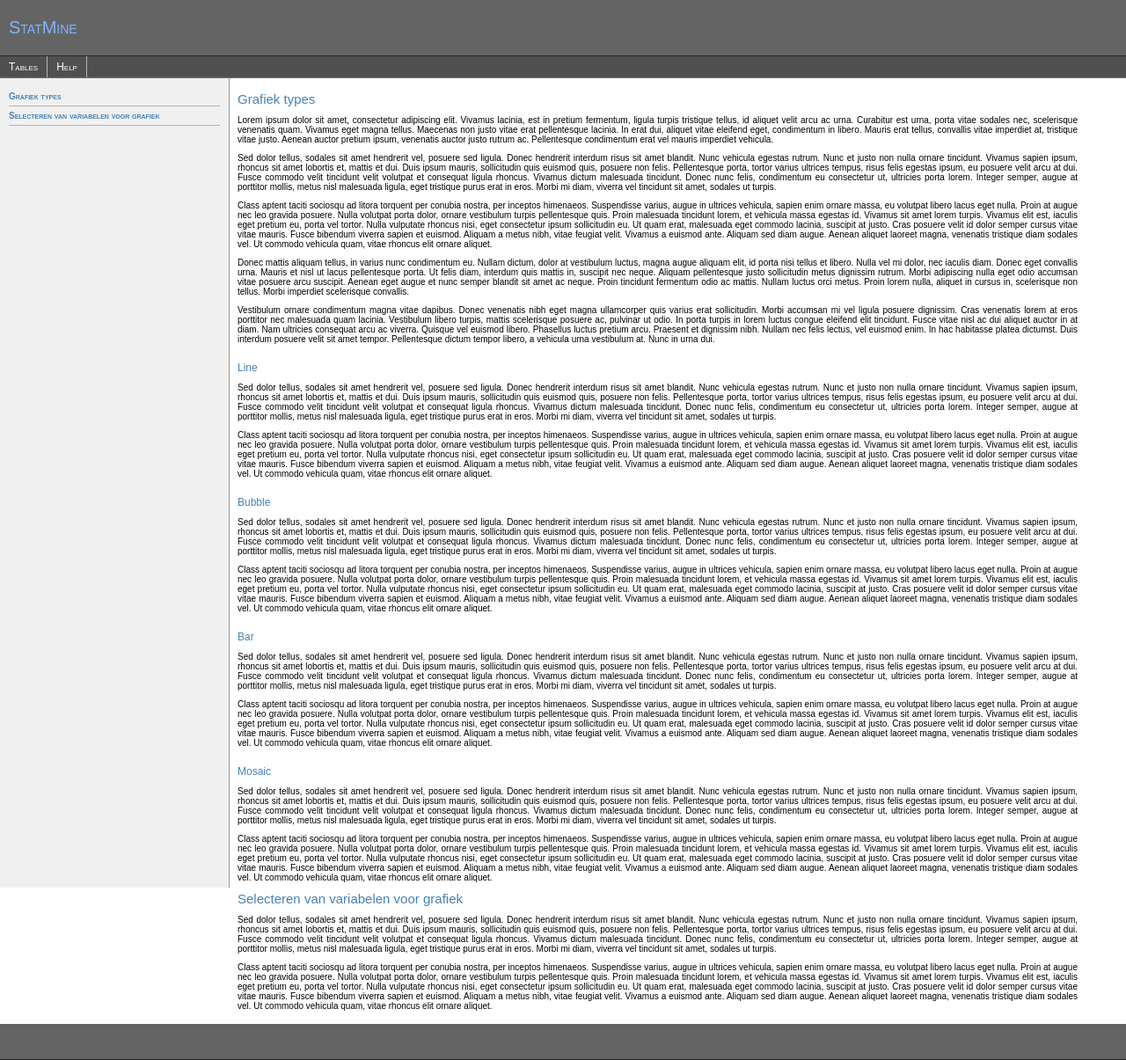
After one commit to vsnijders/smp, a PHP site: page /smp/help/index.php in a window 1280 px wide. The commit adds this page. Shown: the whole page at 88% size. Run offline with PHP 8.4, Linux system fonts and the light colour scheme.

Commit message:
Added start for help page

```diff
--- /dev/null
+++ b/help/index.php
@@ -0,0 +1,121 @@
+<!DOCTYPE html>
+<html>
+  <head>
+    <meta charset="utf-8" />
+
+    <title>StatMine - help</title>
+
+    <!-- webpage icon -->
+    <link type="text/css" href="../css/ui.css" rel="stylesheet" />
+    <link rel="shortcut icon" href="../img/favicon.ico" type="image/vnd.microsoft.icon" />
+    <link rel="icon" href="../img/favicon2.png" type="image/png" />
+
+    <!-- jQuery includes -->
+    <link type="text/css" href="../css/smoothness/jquery-ui-1.8.17.custom.css" rel="stylesheet" />
+    <script type="text/javascript" src="../js/jquery-1.7.1.js"></script>
+    <script type="text/javascript" src="../js/jquery-ui-1.8.17.custom.min.js"></script>
+
+  </head>
+  <style>
+   h2 {
+     margin-top : 10px;
+     margin-bottom : 10px;
+     color : steelblue;
+     font-size : 150%;
+   }
+   h3 {
+     margin-top : 20px;
+     margin-bottom : 5px;
+     color : steelblue;
+     font-size : 120%;
+   }
+   p {
+     margin-top : 1em;
+     margin-bottom : 1em;
+     text-align : justify;
+     margin-right : 50px;
+   }
+   div.menu h3 {
+     margin-top : 5px;
+     padding-bottom : 5px;
+     border-bottom : 1px solid rgb(180, 180, 180);
+   }
+   div.menu a {
+     font-weight : bold;
+   }
+   div.menu a:hover {
+     color : black;
+   }
+  </style>
+  <body>
+
+  <header>
+    <h1><a href="../index.php">StatMine</a></h1>
+  </header>
+  <div id="navigation-container">
+    <div id="navigation">
+      <ul>
+        <li><a href="../index.php">Tables</a></li>
+        <li><a href="../help/index.php">Help</a></li>
+      </ul>
+    </div>
+  </div>
+
+  <article>
+    <div class="menu">
+      <h3><a href="">Grafiek types</a></h3>
+      <h3><a href="">Selecteren van variabelen voor grafiek</a></h3>
+    </div>
+
+    <div class="content">
+
+      <h2>Grafiek types</h2>
+
+     <p>Lorem ipsum dolor sit amet, consectetur adipiscing elit. Vivamus lacinia, est in pretium fermentum, ligula turpis tristique tellus, id aliquet velit arcu ac urna. Curabitur est urna, porta vitae sodales nec, scelerisque venenatis quam. Vivamus eget magna tellus. Maecenas non justo vitae erat pellentesque lacinia. In erat dui, aliquet vitae eleifend eget, condimentum in libero. Mauris erat tellus, convallis vitae imperdiet at, tristique vitae justo. Aenean auctor pretium ipsum, venenatis auctor justo rutrum ac. Pellentesque condimentum erat vel mauris imperdiet vehicula.</p>
+
+<p>Sed dolor tellus, sodales sit amet hendrerit vel, posuere sed ligula. Donec hendrerit interdum risus sit amet blandit. Nunc vehicula egestas rutrum. Nunc et justo non nulla ornare tincidunt. Vivamus sapien ipsum, rhoncus sit amet lobortis et, mattis et dui. Duis ipsum mauris, sollicitudin quis euismod quis, posuere non felis. Pellentesque porta, tortor varius ultrices tempus, risus felis egestas ipsum, eu posuere velit arcu at dui. Fusce commodo velit tincidunt velit volutpat et consequat ligula rhoncus. Vivamus dictum malesuada tincidunt. Donec nunc felis, condimentum eu consectetur ut, ultricies porta lorem. Integer semper, augue at porttitor mollis, metus nisl malesuada ligula, eget tristique purus erat in eros. Morbi mi diam, viverra vel tincidunt sit amet, sodales ut turpis.</p>
+
+<p>Class aptent taciti sociosqu ad litora torquent per conubia nostra, per inceptos himenaeos. Suspendisse varius, augue in ultrices vehicula, sapien enim ornare massa, eu volutpat libero lacus eget nulla. Proin at augue nec leo gravida posuere. Nulla volutpat porta dolor, ornare vestibulum turpis pellentesque quis. Proin malesuada tincidunt lorem, et vehicula massa egestas id. Vivamus sit amet lorem turpis. Vivamus elit est, iaculis eget pretium eu, porta vel tortor. Nulla vulputate rhoncus nisi, eget consectetur ipsum sollicitudin eu. Ut quam erat, malesuada eget commodo lacinia, suscipit at justo. Cras posuere velit id dolor semper cursus vitae vitae mauris. Fusce bibendum viverra sapien et euismod. Aliquam a metus nibh, vitae feugiat velit. Vivamus a euismod ante. Aliquam sed diam augue. Aenean aliquet laoreet magna, venenatis tristique diam sodales vel. Ut commodo vehicula quam, vitae rhoncus elit ornare aliquet.</p>
+
+<p>Donec mattis aliquam tellus, in varius nunc condimentum eu. Nullam dictum, dolor at vestibulum luctus, magna augue aliquam elit, id porta nisi tellus et libero. Nulla vel mi dolor, nec iaculis diam. Donec eget convallis urna. Mauris et nisl ut lacus pellentesque porta. Ut felis diam, interdum quis mattis in, suscipit nec neque. Aliquam pellentesque justo sollicitudin metus dignissim rutrum. Morbi adipiscing nulla eget odio accumsan vitae posuere arcu suscipit. Aenean eget augue et nunc semper blandit sit amet ac neque. Proin tincidunt fermentum odio ac mattis. Nullam luctus orci metus. Proin lorem nulla, aliquet in cursus in, scelerisque non tellus. Morbi imperdiet scelerisque convallis.</p>
+
+<p>Vestibulum ornare condimentum magna vitae dapibus. Donec venenatis nibh eget magna ullamcorper quis varius erat sollicitudin. Morbi accumsan mi vel ligula posuere dignissim. Cras venenatis lorem at eros porttitor nec malesuada quam lacinia. Vestibulum libero turpis, mattis scelerisque posuere ac, pulvinar ut odio. In porta turpis in lorem luctus congue eleifend elit tincidunt. Fusce vitae nisl ac dui aliquet auctor in at diam. Nam ultricies consequat arcu ac viverra. Quisque vel euismod libero. Phasellus luctus pretium arcu. Praesent et dignissim nibh. Nullam nec felis lectus, vel euismod enim. In hac habitasse platea dictumst. Duis interdum posuere velit sit amet tempor. Pellentesque dictum tempor libero, a vehicula urna vestibulum at. Nunc in urna dui.  </p>
+
+      <h3>Line</h3>
+
+<p>Sed dolor tellus, sodales sit amet hendrerit vel, posuere sed ligula. Donec hendrerit interdum risus sit amet blandit. Nunc vehicula egestas rutrum. Nunc et justo non nulla ornare tincidunt. Vivamus sapien ipsum, rhoncus sit amet lobortis et, mattis et dui. Duis ipsum mauris, sollicitudin quis euismod quis, posuere non felis. Pellentesque porta, tortor varius ultrices tempus, risus felis egestas ipsum, eu posuere velit arcu at dui. Fusce commodo velit tincidunt velit volutpat et consequat ligula rhoncus. Vivamus dictum malesuada tincidunt. Donec nunc felis, condimentum eu consectetur ut, ultricies porta lorem. Integer semper, augue at porttitor mollis, metus nisl malesuada ligula, eget tristique purus erat in eros. Morbi mi diam, viverra vel tincidunt sit amet, sodales ut turpis.</p>
+
+<p>Class aptent taciti sociosqu ad litora torquent per conubia nostra, per inceptos himenaeos. Suspendisse varius, augue in ultrices vehicula, sapien enim ornare massa, eu volutpat libero lacus eget nulla. Proin at augue nec leo gravida posuere. Nulla volutpat porta dolor, ornare vestibulum turpis pellentesque quis. Proin malesuada tincidunt lorem, et vehicula massa egestas id. Vivamus sit amet lorem turpis. Vivamus elit est, iaculis eget pretium eu, porta vel tortor. Nulla vulputate rhoncus nisi, eget consectetur ipsum sollicitudin eu. Ut quam erat, malesuada eget commodo lacinia, suscipit at justo. Cras posuere velit id dolor semper cursus vitae vitae mauris. Fusce bibendum viverra sapien et euismod. Aliquam a metus nibh, vitae feugiat velit. Vivamus a euismod ante. Aliquam sed diam augue. Aenean aliquet laoreet magna, venenatis tristique diam sodales vel. Ut commodo vehicula quam, vitae rhoncus elit ornare aliquet.</p>
+
+      <h3>Bubble</h3>
+
+<p>Sed dolor tellus, sodales sit amet hendrerit vel, posuere sed ligula. Donec hendrerit interdum risus sit amet blandit. Nunc vehicula egestas rutrum. Nunc et justo non nulla ornare tincidunt. Vivamus sapien ipsum, rhoncus sit amet lobortis et, mattis et dui. Duis ipsum mauris, sollicitudin quis euismod quis, posuere non felis. Pellentesque porta, tortor varius ultrices tempus, risus felis egestas ipsum, eu posuere velit arcu at dui. Fusce commodo velit tincidunt velit volutpat et consequat ligula rhoncus. Vivamus dictum malesuada tincidunt. Donec nunc felis, condimentum eu consectetur ut, ultricies porta lorem. Integer semper, augue at porttitor mollis, metus nisl malesuada ligula, eget tristique purus erat in eros. Morbi mi diam, viverra vel tincidunt sit amet, sodales ut turpis.</p>
+
+<p>Class aptent taciti sociosqu ad litora torquent per conubia nostra, per inceptos himenaeos. Suspendisse varius, augue in ultrices vehicula, sapien enim ornare massa, eu volutpat libero lacus eget nulla. Proin at augue nec leo gravida posuere. Nulla volutpat porta dolor, ornare vestibulum turpis pellentesque quis. Proin malesuada tincidunt lorem, et vehicula massa egestas id. Vivamus sit amet lorem turpis. Vivamus elit est, iaculis eget pretium eu, porta vel tortor. Nulla vulputate rhoncus nisi, eget consectetur ipsum sollicitudin eu. Ut quam erat, malesuada eget commodo lacinia, suscipit at justo. Cras posuere velit id dolor semper cursus vitae vitae mauris. Fusce bibendum viverra sapien et euismod. Aliquam a metus nibh, vitae feugiat velit. Vivamus a euismod ante. Aliquam sed diam augue. Aenean aliquet laoreet magna, venenatis tristique diam sodales vel. Ut commodo vehicula quam, vitae rhoncus elit ornare aliquet.</p>
+
+      <h3>Bar</h3>
+
+<p>Sed dolor tellus, sodales sit amet hendrerit vel, posuere sed ligula. Donec hendrerit interdum risus sit amet blandit. Nunc vehicula egestas rutrum. Nunc et justo non nulla ornare tincidunt. Vivamus sapien ipsum, rhoncus sit amet lobortis et, mattis et dui. Duis ipsum mauris, sollicitudin quis euismod quis, posuere non felis. Pellentesque porta, tortor varius ultrices tempus, risus felis egestas ipsum, eu posuere velit arcu at dui. Fusce commodo velit tincidunt velit volutpat et consequat ligula rhoncus. Vivamus dictum malesuada tincidunt. Donec nunc felis, condimentum eu consectetur ut, ultricies porta lorem. Integer semper, augue at porttitor mollis, metus nisl malesuada ligula, eget tristique purus erat in eros. Morbi mi diam, viverra vel tincidunt sit amet, sodales ut turpis.</p>
+
+<p>Class aptent taciti sociosqu ad litora torquent per conubia nostra, per inceptos himenaeos. Suspendisse varius, augue in ultrices vehicula, sapien enim ornare massa, eu volutpat libero lacus eget nulla. Proin at augue nec leo gravida posuere. Nulla volutpat porta dolor, ornare vestibulum turpis pellentesque quis. Proin malesuada tincidunt lorem, et vehicula massa egestas id. Vivamus sit amet lorem turpis. Vivamus elit est, iaculis eget pretium eu, porta vel tortor. Nulla vulputate rhoncus nisi, eget consectetur ipsum sollicitudin eu. Ut quam erat, malesuada eget commodo lacinia, suscipit at justo. Cras posuere velit id dolor semper cursus vitae vitae mauris. Fusce bibendum viverra sapien et euismod. Aliquam a metus nibh, vitae feugiat velit. Vivamus a euismod ante. Aliquam sed diam augue. Aenean aliquet laoreet magna, venenatis tristique diam sodales vel. Ut commodo vehicula quam, vitae rhoncus elit ornare aliquet.</p>
+
+      <h3>Mosaic</h3>
+
+<p>Sed dolor tellus, sodales sit amet hendrerit vel, posuere sed ligula. Donec hendrerit interdum risus sit amet blandit. Nunc vehicula egestas rutrum. Nunc et justo non nulla ornare tincidunt. Vivamus sapien ipsum, rhoncus sit amet lobortis et, mattis et dui. Duis ipsum mauris, sollicitudin quis euismod quis, posuere non felis. Pellentesque porta, tortor varius ultrices tempus, risus felis egestas ipsum, eu posuere velit arcu at dui. Fusce commodo velit tincidunt velit volutpat et consequat ligula rhoncus. Vivamus dictum malesuada tincidunt. Donec nunc felis, condimentum eu consectetur ut, ultricies porta lorem. Integer semper, augue at porttitor mollis, metus nisl malesuada ligula, eget tristique purus erat in eros. Morbi mi diam, viverra vel tincidunt sit amet, sodales ut turpis.</p>
+
+<p>Class aptent taciti sociosqu ad litora torquent per conubia nostra, per inceptos himenaeos. Suspendisse varius, augue in ultrices vehicula, sapien enim ornare massa, eu volutpat libero lacus eget nulla. Proin at augue nec leo gravida posuere. Nulla volutpat porta dolor, ornare vestibulum turpis pellentesque quis. Proin malesuada tincidunt lorem, et vehicula massa egestas id. Vivamus sit amet lorem turpis. Vivamus elit est, iaculis eget pretium eu, porta vel tortor. Nulla vulputate rhoncus nisi, eget consectetur ipsum sollicitudin eu. Ut quam erat, malesuada eget commodo lacinia, suscipit at justo. Cras posuere velit id dolor semper cursus vitae vitae mauris. Fusce bibendum viverra sapien et euismod. Aliquam a metus nibh, vitae feugiat velit. Vivamus a euismod ante. Aliquam sed diam augue. Aenean aliquet laoreet magna, venenatis tristique diam sodales vel. Ut commodo vehicula quam, vitae rhoncus elit ornare aliquet.</p>
+
+      <h2>Selecteren van variabelen voor grafiek</h2>
+
+<p>Sed dolor tellus, sodales sit amet hendrerit vel, posuere sed ligula. Donec hendrerit interdum risus sit amet blandit. Nunc vehicula egestas rutrum. Nunc et justo non nulla ornare tincidunt. Vivamus sapien ipsum, rhoncus sit amet lobortis et, mattis et dui. Duis ipsum mauris, sollicitudin quis euismod quis, posuere non felis. Pellentesque porta, tortor varius ultrices tempus, risus felis egestas ipsum, eu posuere velit arcu at dui. Fusce commodo velit tincidunt velit volutpat et consequat ligula rhoncus. Vivamus dictum malesuada tincidunt. Donec nunc felis, condimentum eu consectetur ut, ultricies porta lorem. Integer semper, augue at porttitor mollis, metus nisl malesuada ligula, eget tristique purus erat in eros. Morbi mi diam, viverra vel tincidunt sit amet, sodales ut turpis.</p>
+
+<p>Class aptent taciti sociosqu ad litora torquent per conubia nostra, per inceptos himenaeos. Suspendisse varius, augue in ultrices vehicula, sapien enim ornare massa, eu volutpat libero lacus eget nulla. Proin at augue nec leo gravida posuere. Nulla volutpat porta dolor, ornare vestibulum turpis pellentesque quis. Proin malesuada tincidunt lorem, et vehicula massa egestas id. Vivamus sit amet lorem turpis. Vivamus elit est, iaculis eget pretium eu, porta vel tortor. Nulla vulputate rhoncus nisi, eget consectetur ipsum sollicitudin eu. Ut quam erat, malesuada eget commodo lacinia, suscipit at justo. Cras posuere velit id dolor semper cursus vitae vitae mauris. Fusce bibendum viverra sapien et euismod. Aliquam a metus nibh, vitae feugiat velit. Vivamus a euismod ante. Aliquam sed diam augue. Aenean aliquet laoreet magna, venenatis tristique diam sodales vel. Ut commodo vehicula quam, vitae rhoncus elit ornare aliquet.</p>
+
+    </div>
+  </article>
+
+  <footer>
+  </footer>
+
+  </body>
+</html>
--- a/index.php
+++ b/index.php
@@ -25,7 +25,7 @@
     <div id="navigation">
       <ul>
         <li><a href="index.php">Tables</a></li>
-        <li><a href="#">Help</a></li>
+        <li><a href="help/index.php">Help</a></li>
       </ul>
     </div>
   </div>
--- a/ui.php
+++ b/ui.php
@@ -277,7 +277,7 @@ div.categorical ul {
     <div id="navigation">
       <ul>
         <li><a href="index.php">Tables</a></li>
-        <li><a href="#">Help</a></li>
+        <li><a href="help/index.php">Help</a></li>
       </ul>
     </div>
   </div>
```
